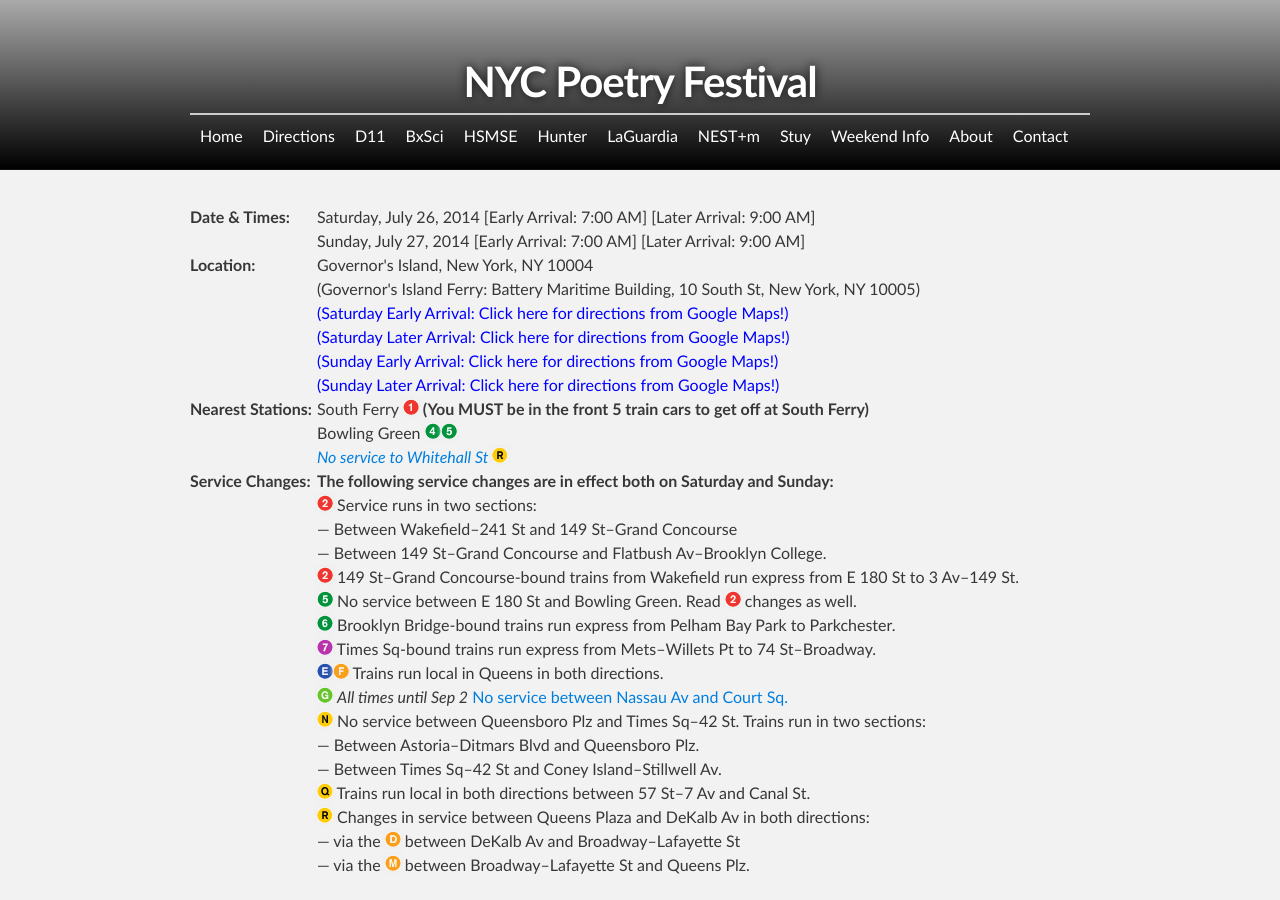
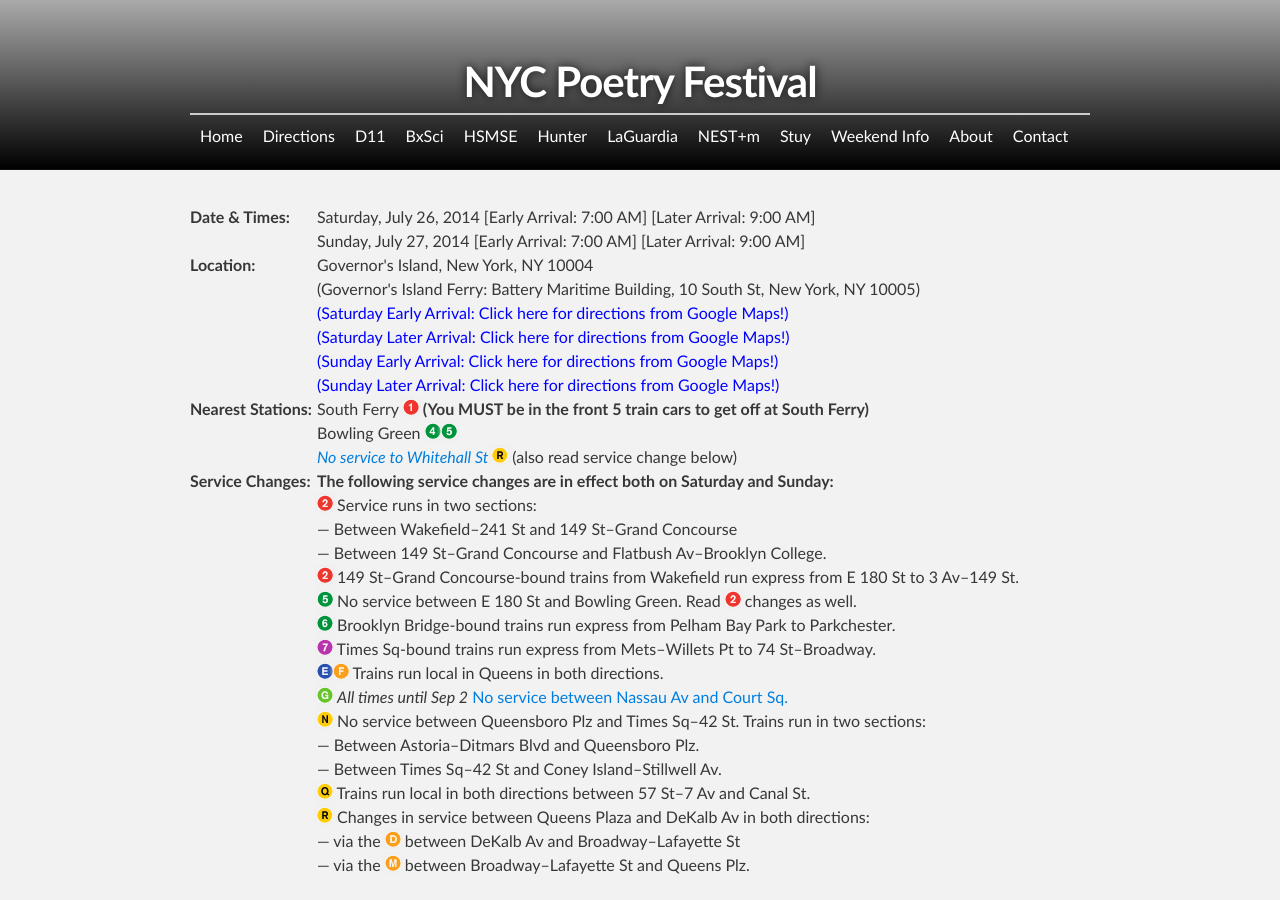
Before and after one commit to d11directions/d11directions.github.io, a Jekyll site: the page built from _posts/2014-07-26-NYC_Poetry_Festival.html, in a window 1280 px wide and 900 px high. Built offline with Jekyll 4.4.1, drawn with Linux system fonts in a browser that asks for light colours.

Commit message:
Update NYC Poetry Fest nearest station - Whitehall

```diff
--- a/_posts/2014-07-26-NYC_Poetry_Festival.html
+++ b/_posts/2014-07-26-NYC_Poetry_Festival.html
@@ -10,7 +10,7 @@ location: Governor's Island, New York, NY 10004<br>(Governor's Island Ferry&#58;
 nearest-stations:
     - South Ferry <img src="/img/1.png" alt="(1)"> <strong>(You MUST be in the front 5 train cars to get off at South Ferry)</strong>
     - Bowling Green <img src="/img/4.png" alt="(4)"><img src="/img/5.png" alt="(5)">
-    - <a href="/weekend_info/#R"><em>No service to Whitehall St <img src="/img/R.png" alt="(R)"></em></a>
+    - <a href="/weekend_info/#R"><em>No service to Whitehall St <img src="/img/R.png" alt="(R)"></em></a> (also read service change below)
 changes-brief:
     - <strong>The following service changes are in effect both on Saturday and Sunday&#58;</strong>
     - <img src="/img/2.png" alt="(2)"> Service runs in two sections&#58;<br>&mdash; Between Wakefield&ndash;241 St and 149 St&ndash;Grand Concourse<br>&mdash; Between 149 St&ndash;Grand Concourse and Flatbush Av&ndash;Brooklyn College.
```
